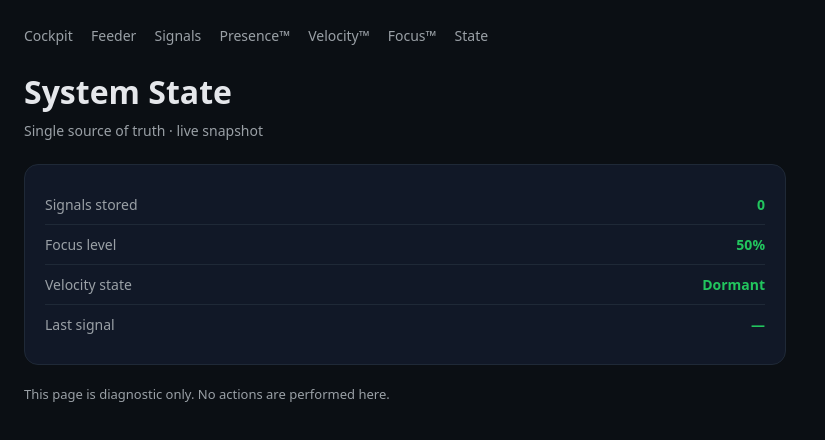
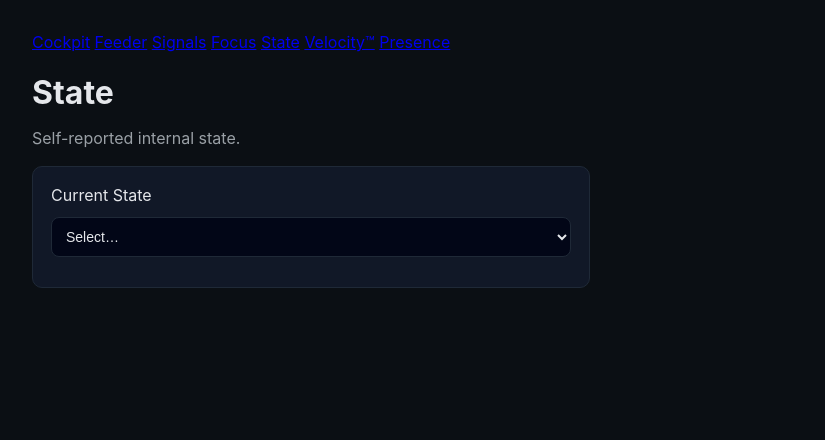
Before and after one commit to otoslifeproject-cell/otos-app, a plain HTML site: page state.html in a window 1280 px wide. Shown: the whole page, without its empty margins (0-825 px from the left). Drawn offline with Linux system fonts and the light colour scheme.

Commit message:
Update state.html

```diff
--- a/state.html
+++ b/state.html
@@ -1,140 +1,92 @@
+<!-- FILE: state.html (FULL REPLACEMENT) -->
 <!DOCTYPE html>
 <html lang="en">
 <head>
   <meta charset="UTF-8" />
-  <title>OTOS — State</title>
+  <title>OTOS State</title>
   <meta name="viewport" content="width=device-width, initial-scale=1.0" />
-
   <style>
     body {
       margin: 0;
-      padding: 24px;
+      padding: 32px;
       background: #0b0f14;
       color: #e5e7eb;
-      font-family: system-ui, -apple-system, BlinkMacSystemFont, "Segoe UI", Roboto, sans-serif;
+      font-family: -apple-system, BlinkMacSystemFont, "Segoe UI", Roboto, sans-serif;
     }
-
-    /* NAV */
-    .topnav {
-      margin-bottom: 24px;
+    h1 { margin-bottom: 6px; }
+    p { color: #9aa0a6; }
+    .block {
+      background: #111827;
+      border: 1px solid #1f2937;
+      border-radius: 10px;
+      padding: 18px;
+      margin-top: 18px;
+      max-width: 520px;
     }
-    .topnav a {
-      margin-right: 14px;
-      color: #9aa0a6;
-      text-decoration: none;
+    select {
+      width: 100%;
+      margin-top: 12px;
+      padding: 10px;
+      background: #020617;
+      color: #e5e7eb;
+      border: 1px solid #1f2937;
+      border-radius: 8px;
       font-size: 14px;
     }
-    .topnav a:hover {
+    .status {
+      margin-top: 12px;
+      font-size: 14px;
       color: #22c55e;
-    }
-
-    h1 {
-      margin-top: 0;
-      margin-bottom: 8px;
-    }
-
-    .sub {
-      color: #9aa0a6;
-      font-size: 14px;
-      margin-bottom: 24px;
-    }
-
-    .panel {
-      background: #111827;
-      border: 1px solid #1f2937;
-      border-radius: 14px;
-      padding: 20px;
-      max-width: 720px;
-    }
-
-    .row {
-      display: flex;
-      justify-content: space-between;
-      padding: 10px 0;
-      border-bottom: 1px solid #1f2937;
-      font-size: 14px;
-    }
-
-    .row:last-child {
-      border-bottom: none;
-    }
-
-    .label {
-      color: #9aa0a6;
-    }
-
-    .value {
-      font-weight: 600;
-      color: #22c55e;
-    }
-
-    .note {
-      margin-top: 20px;
-      font-size: 13px;
-      color: #9aa0a6;
     }
   </style>
 </head>
-
 <body>
 
+  <!-- NAV -->
   <nav class="topnav">
     <a href="./index.html">Cockpit</a>
     <a href="./feeder.html">Feeder</a>
     <a href="./signals.html">Signals</a>
-    <a href="./presence.html">Presence™</a>
+    <a href="./focus.html">Focus</a>
+    <a href="./state.html">State</a>
     <a href="./velocity.html">Velocity™</a>
-    <a href="./focus.html">Focus™</a>
-    <a href="./state.html">State</a>
+    <a href="./presence.html">Presence</a>
   </nav>
 
-  <h1>System State</h1>
-  <div class="sub">Single source of truth · live snapshot</div>
+  <h1>State</h1>
+  <p>Self-reported internal state.</p>
 
-  <div class="panel">
-    <div class="row">
-      <span class="label">Signals stored</span>
-      <span class="value" id="signals">0</span>
-    </div>
-    <div class="row">
-      <span class="label">Focus level</span>
-      <span class="value" id="focus">—</span>
-    </div>
-    <div class="row">
-      <span class="label">Velocity state</span>
-      <span class="value" id="velocity">—</span>
-    </div>
-    <div class="row">
-      <span class="label">Last signal</span>
-      <span class="value" id="last">—</span>
-    </div>
+  <div class="block">
+    <label for="stateSelect">Current State</label>
+    <select id="stateSelect">
+      <option value="">Select…</option>
+      <option>Calm</option>
+      <option>Focused</option>
+      <option>Overloaded</option>
+      <option>Anxious</option>
+      <option>Low Energy</option>
+      <option>Motivated</option>
+    </select>
+    <div class="status" id="status"></div>
   </div>
 
-  <div class="note">
-    This page is diagnostic only. No actions are performed here.
-  </div>
+<script>
+  const KEY = "otos_state";
+  const select = document.getElementById("stateSelect");
+  const status = document.getElementById("status");
 
-  <script>
-    const signals = JSON.parse(localStorage.getItem("otos_signals") || "[]");
-    const focus = localStorage.getItem("otos_focus") || "50";
+  const saved = localStorage.getItem(KEY);
+  if (saved) {
+    select.value = saved;
+    status.textContent = "Saved: " + saved;
+  }
 
-    document.getElementById("signals").textContent = signals.length;
-    document.getElementById("focus").textContent = focus + "%";
-
-    if (!signals.length) {
-      document.getElementById("velocity").textContent = "Dormant";
-      document.getElementById("last").textContent = "—";
-    } else {
-      const last = signals[signals.length - 1];
-      const mins = Math.floor((Date.now() - last.ts) / 60000);
-
-      document.getElementById("velocity").textContent =
-        mins < 30 ? "Active" : "Cooling";
-
-      document.getElementById("last").textContent =
-        mins < 1 ? "Just now" : `${mins} min ago`;
-    }
-  </script>
+  select.onchange = () => {
+    if (!select.value) return;
+    localStorage.setItem(KEY, select.value);
+    status.textContent = "Saved: " + select.value;
+  };
+</script>
 
 </body>
 </html>
```
